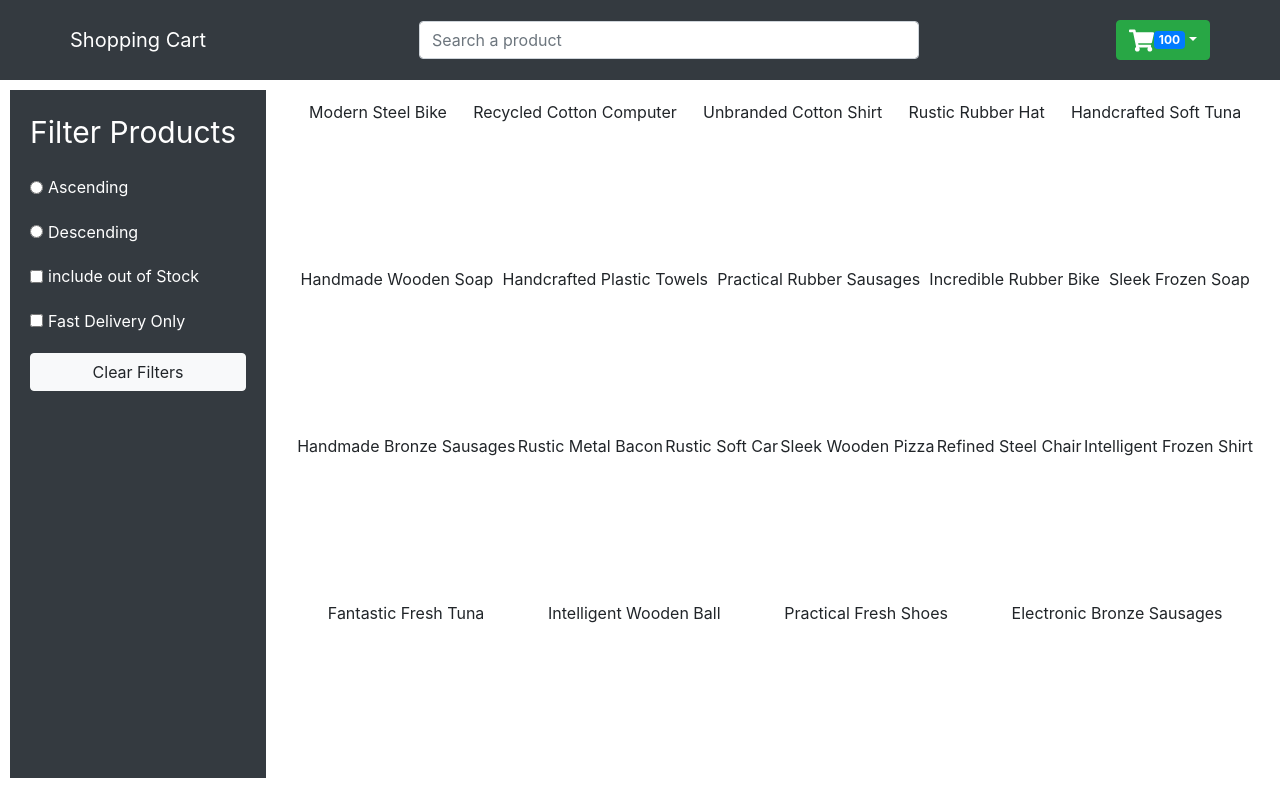
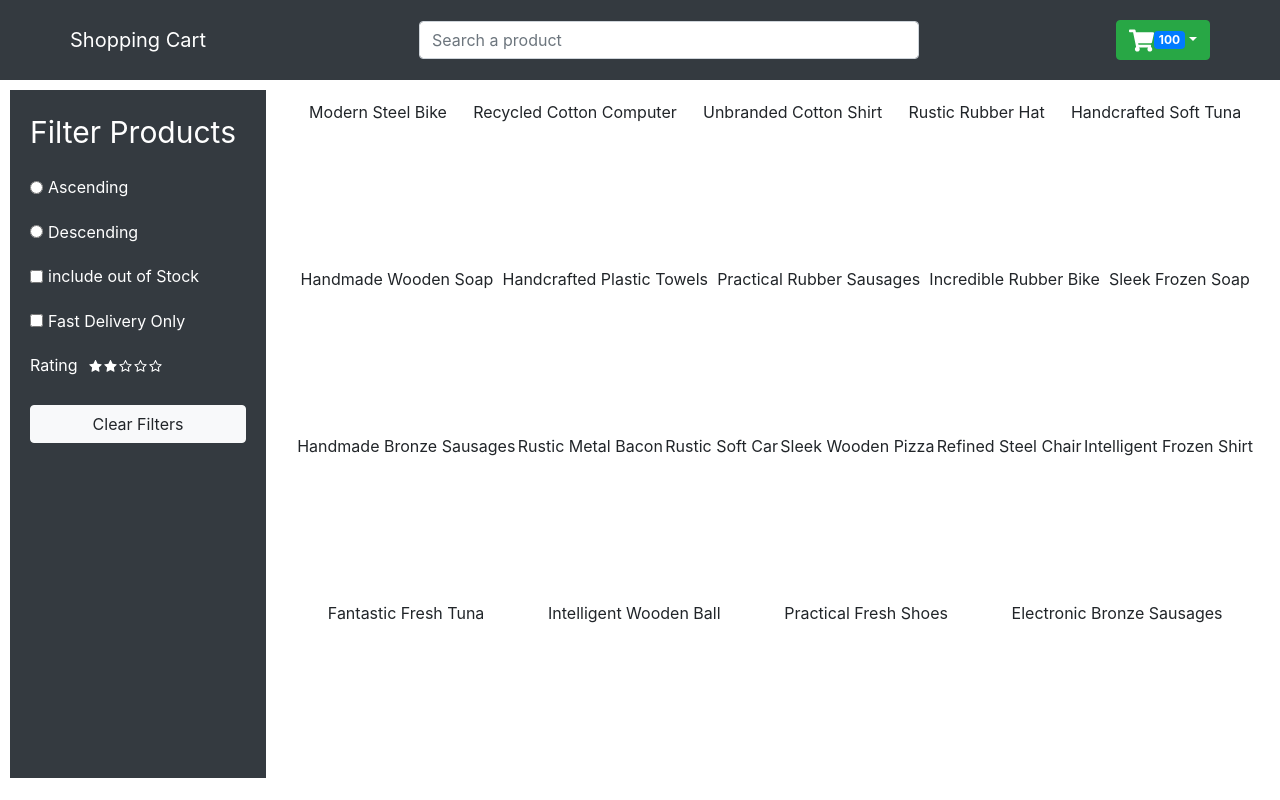
Before and after one commit to Visinho/Context-API-E-Commerce, a React (Create React App) app: page / in a window 1280 px wide. Built offline with nearby package versions, Linux system fonts and the light colour scheme.

Commit message:
Completed the filter section functionality

```diff
--- a/src/components/Filters.jsx
+++ b/src/components/Filters.jsx
@@ -1,8 +1,12 @@
-import React from 'react'
+import React, { useState } from 'react'
 import { Button, Form } from 'react-bootstrap'
+import Rating from './Rating';
 import "./styles.css"
 
 const Filters = () => {
+
+    const [rate, setRate] = useState(2);
+
   return (
     <div className='filters'>
         <span className='title'>Filter Products</span>
@@ -42,10 +46,10 @@ const Filters = () => {
             id={`inline-4`}
             />
         </span>
-        {/* <span>
+        <span>
             <label style={{paddingRight: 10}}>Rating</label>
-            <Rating rating={byRating} style={{cursor: "ponter"}}>Rating</Rating>
-        </span> */}
+            <Rating rating={rate} onClick={(i) => setRate(i + 1)} style={{cursor: "ponter"}}>Rating</Rating>
+        </span>
         <Button variant='light'>Clear Filters</Button>
     </div>
   )
--- /dev/null
+++ b/src/components/Rating.jsx
@@ -0,0 +1,21 @@
+import React from 'react'
+import { AiFillStar, AiOutlineStar } from "react-icons/ai";
+
+const Rating = ({rating, onClick, style}) => {
+
+  return (
+    <>
+      {
+        [...Array(5)].map((_,i) => (
+            <span key={i} onClick={() => onClick(i)} style={style}>
+                {
+                    rating > i ? (<AiFillStar fontSize="15px" />) : (<AiOutlineStar fontSize="15px"/>)
+                }
+            </span>
+        ))
+      }
+    </>
+  )
+}
+
+export default Rating
```
